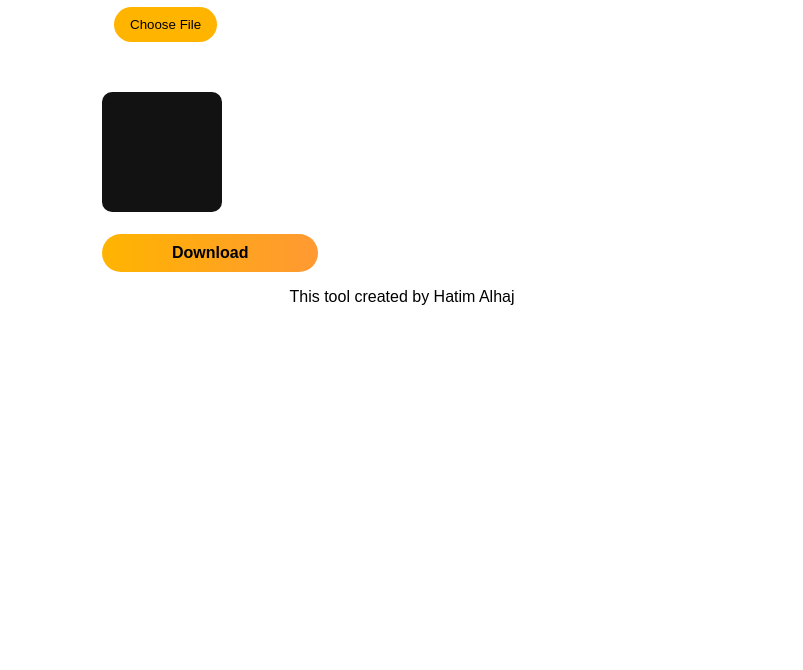
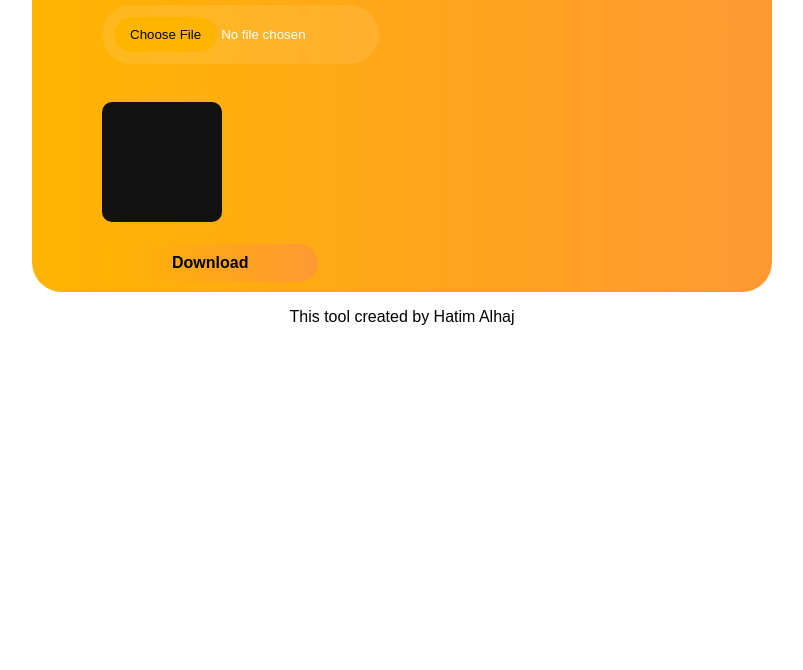
Before and after one commit to hatalhaj/Logosizer, a plain HTML site: page index.html in a window 1280 px wide. Shown: the part 230-900 px from the top of the page, without its empty margins (238-1041 px from the left). Drawn offline with Linux system fonts and the light colour scheme.

Commit message:
Update style.css

```diff
--- a/style.css
+++ b/style.css
@@ -70,3 +70,12 @@ body {
     height: auto;
     margin-bottom: 20px;
   }
+
+
+.Header{
+    margin-top: 0px;
+    padding: 10px 70px;
+    background: linear-gradient(90deg, #ffb400, #ff9933);
+    border: none;
+    border-radius: 30px;
+}
```
